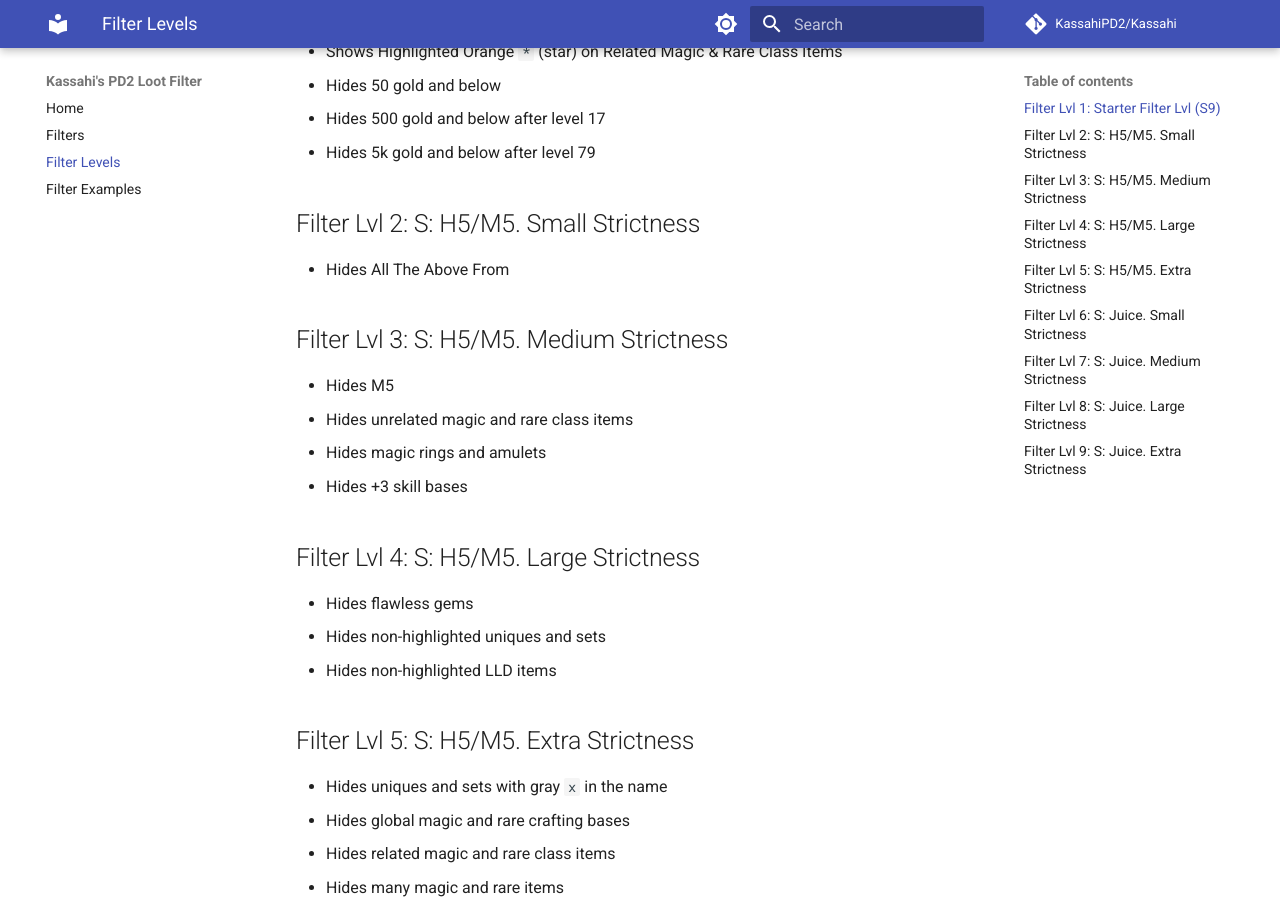
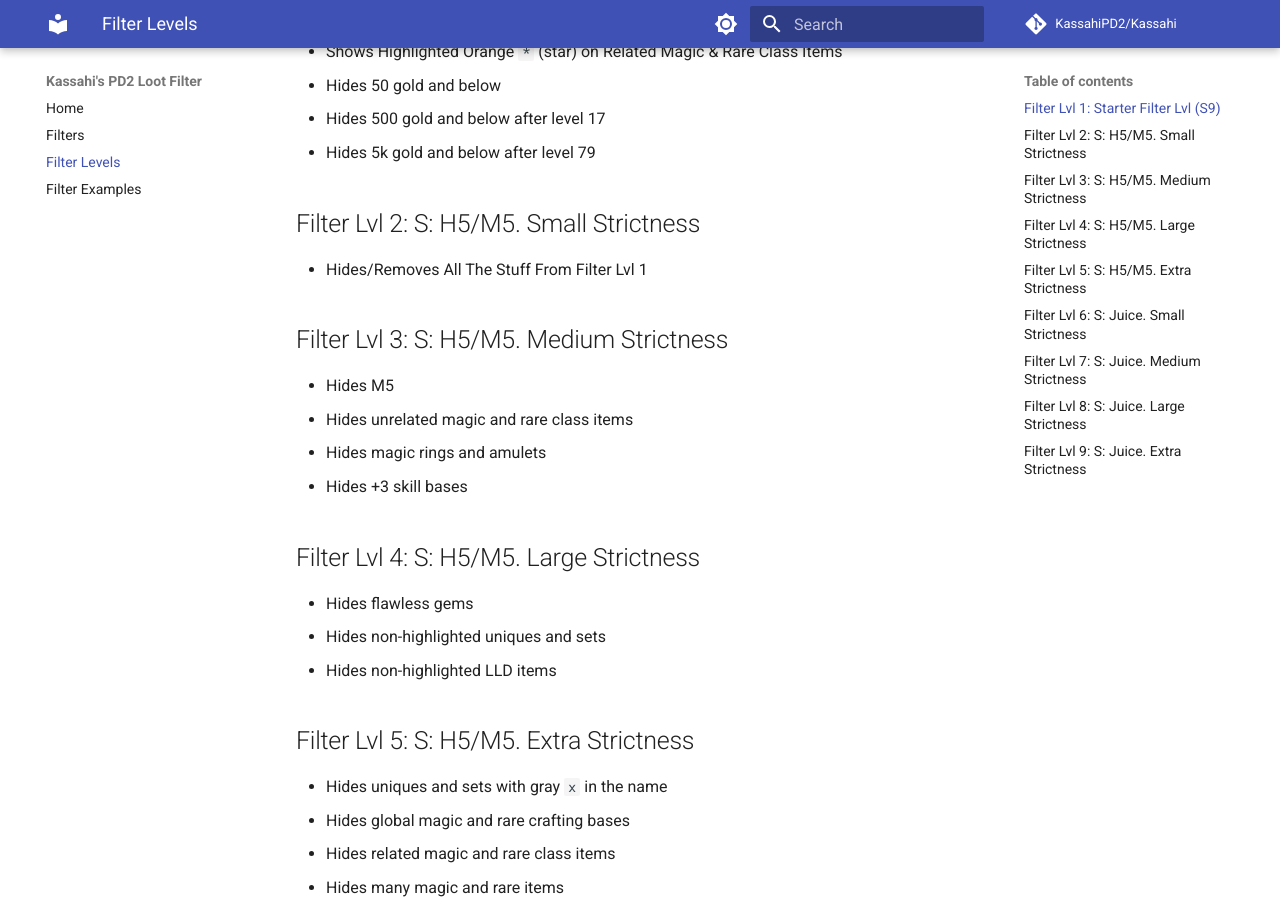
Before and after one commit to KassahiPD2/Kassahi, an MkDocs documentation site: the page built from docs/filter-levels.md, in a window 1280 px wide and 900 px high, scrolled down 409 px. Built offline with MkDocs 1.6.1 and Material for MkDocs 9.7.7, drawn with Linux system fonts in a browser that asks for light colours; comment, search, counter and statistics services are not loaded.

Commit message:
Update filter-levels.md

```diff
--- a/docs/filter-levels.md
+++ b/docs/filter-levels.md
@@ -15,7 +15,7 @@ The filter levels are used to determine the level of filtering that is applied t
 
 ## Filter Lvl 2: S: H5/M5. Small Strictness
 
--   Hides All The Above From
+-   Hides/Removes All The Stuff From Filter Lvl 1
 
 ## Filter Lvl 3: S: H5/M5. Medium Strictness
 
```
